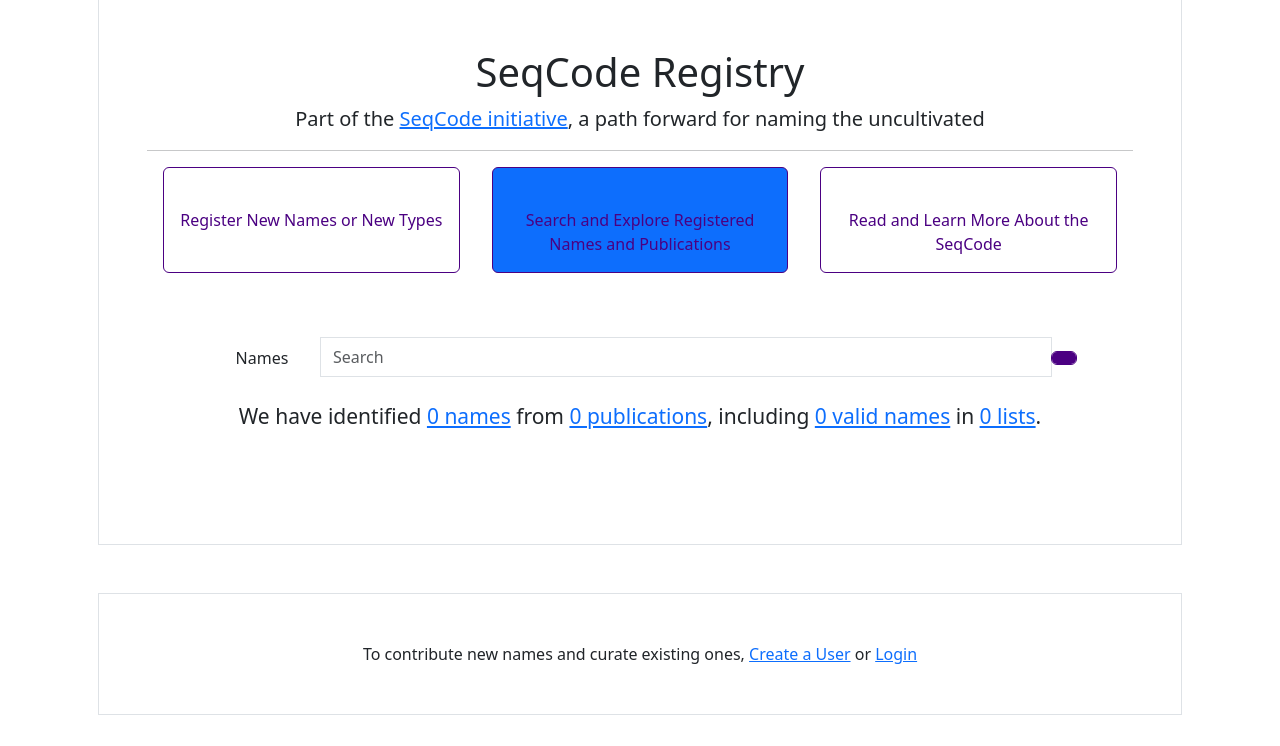
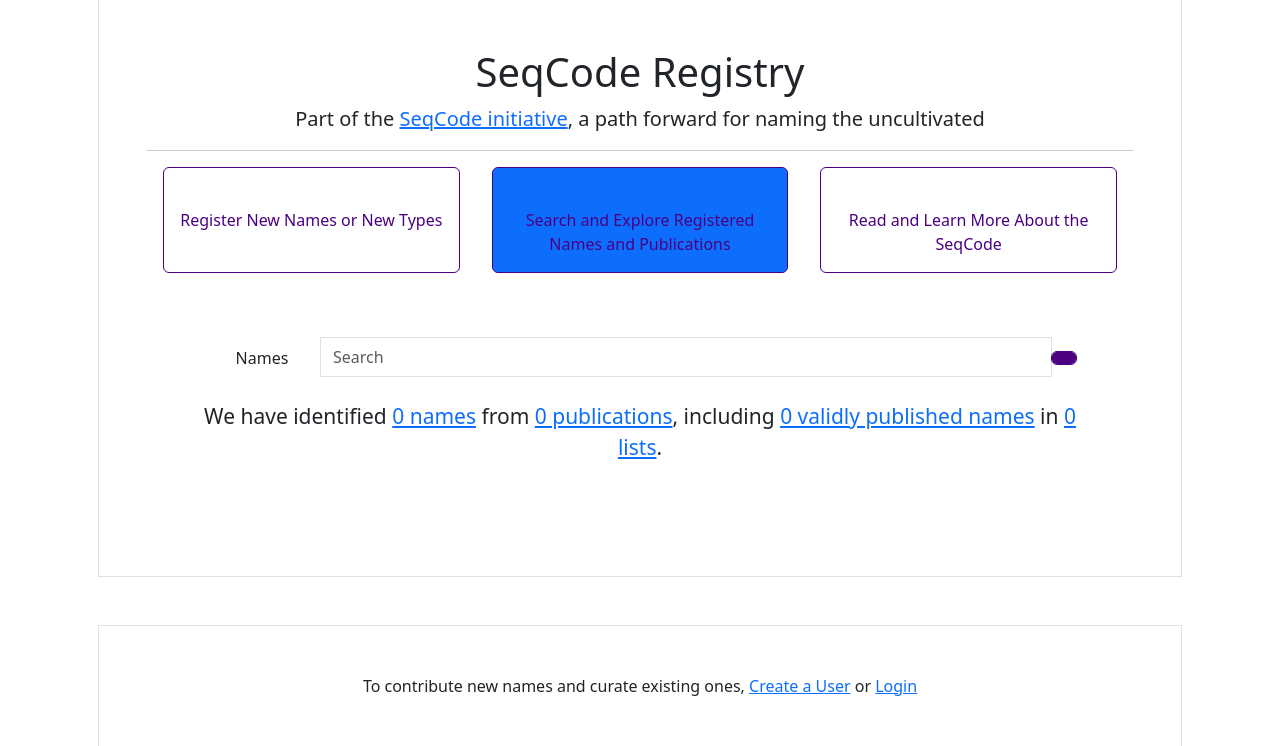
Before and after one commit to seq-code/registry, a Rails app: page / in a window 1280 px wide. Shown: the part 201-947 px from the top of the page. Run offline with Rails 7, Linux system fonts and the light colour scheme; data that the repository does not hold is empty; style sheets or scripts are compiled from the project's sources; some libraries are stand-ins or nearby versions.

Commit message:
Update main.html.erb

```diff
--- a/app/views/application/main.html.erb
+++ b/app/views/application/main.html.erb
@@ -83,7 +83,7 @@
             )
         %>, including
         <%= link_to(
-              pluralize(@validated[:names].count, 'valid name'),
+              pluralize(@validated[:names].count, 'validly published name'),
               names_path(status: 'SeqCode')
             )
         %> in
```
